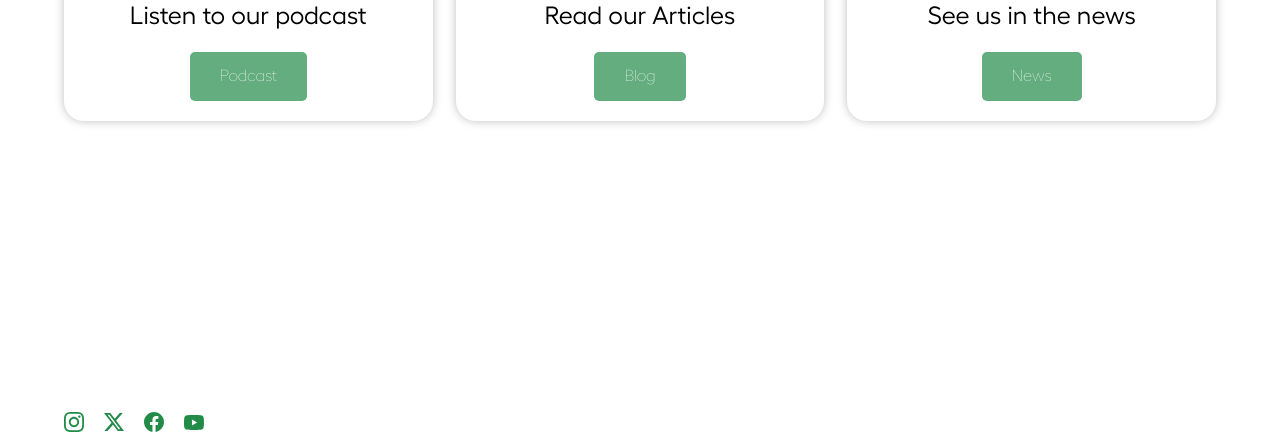
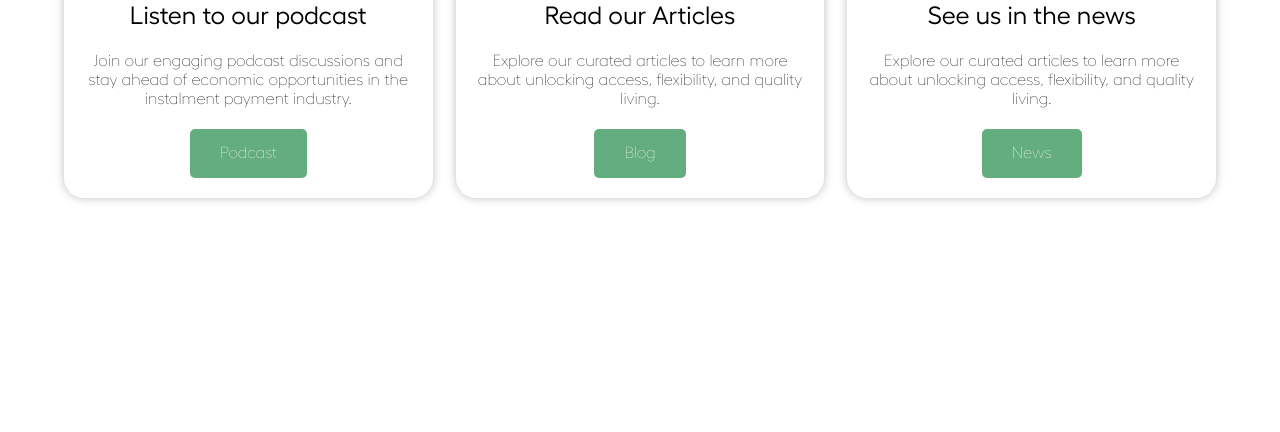
Before and after one commit to SmallSmall-Technology/smallsmall.com, a CodeIgniter app: page /database/index.php/smallsmall/index in a window 1280 px wide. Shown: the part 3912-4344 px from the top of the page. Run offline with CodeIgniter, Linux system fonts and the light colour scheme; data that the repository does not hold is empty; some libraries are stand-ins or nearby versions.

Commit message:
blog excerpt update

```diff
--- a/application/views/templates/blog.php
+++ b/application/views/templates/blog.php
@@ -5,10 +5,14 @@
                     <li class="blog-item">
                         <div class="blog-image">
                             <img src="<?php echo base_url(); ?>assets/images/blog-image-1.png" />
+                            <div class="media-icon podcast"></div>
                         </div>
                         <div class="blog-item-bottom">
                             <div class="blog-item-title">
                                 Listen to our podcast
+                            </div>
+                            <div class="blog-item-excerpt">
+                                Join our engaging podcast discussions and stay ahead of economic opportunities in the instalment payment industry.
                             </div>
                             <a class="blog-item-btn" target="_blank" href="https://media.smallsmall.com/category/podcasts/">Podcast</a>
                         </div>
@@ -16,10 +20,14 @@
                     <li class="blog-item">
                         <div class="blog-image">
                             <img src="<?php echo base_url(); ?>assets/images/blog-image-2.png" />
+                            <div class="media-icon blog"></div>
                         </div>
                         <div class="blog-item-bottom">
                             <div class="blog-item-title">
                                 Read our Articles
+                            </div>
+                            <div class="blog-item-excerpt">
+                                Explore our curated articles to learn more about unlocking access, flexibility, and quality living.
                             </div>
                             <a class="blog-item-btn" target="_blank" href="https://media.smallsmall.com/category/blogs/">Blog</a>
                         </div>
@@ -27,10 +35,14 @@
                     <li class="blog-item">
                         <div class="blog-image">
                             <img src="<?php echo base_url(); ?>assets/images/blog-image-3.png" />
+                            <div class="media-icon blog"></div>
                         </div>
                         <div class="blog-item-bottom">
                             <div class="blog-item-title">
                                 See us in the news
+                            </div>
+                            <div class="blog-item-excerpt">
+                                Explore our curated articles to learn more about unlocking access, flexibility, and quality living.
                             </div>
                             <a class="blog-item-btn" target="_blank" href="https://media.smallsmall.com/category/news/">News</a>
                         </div>
```
